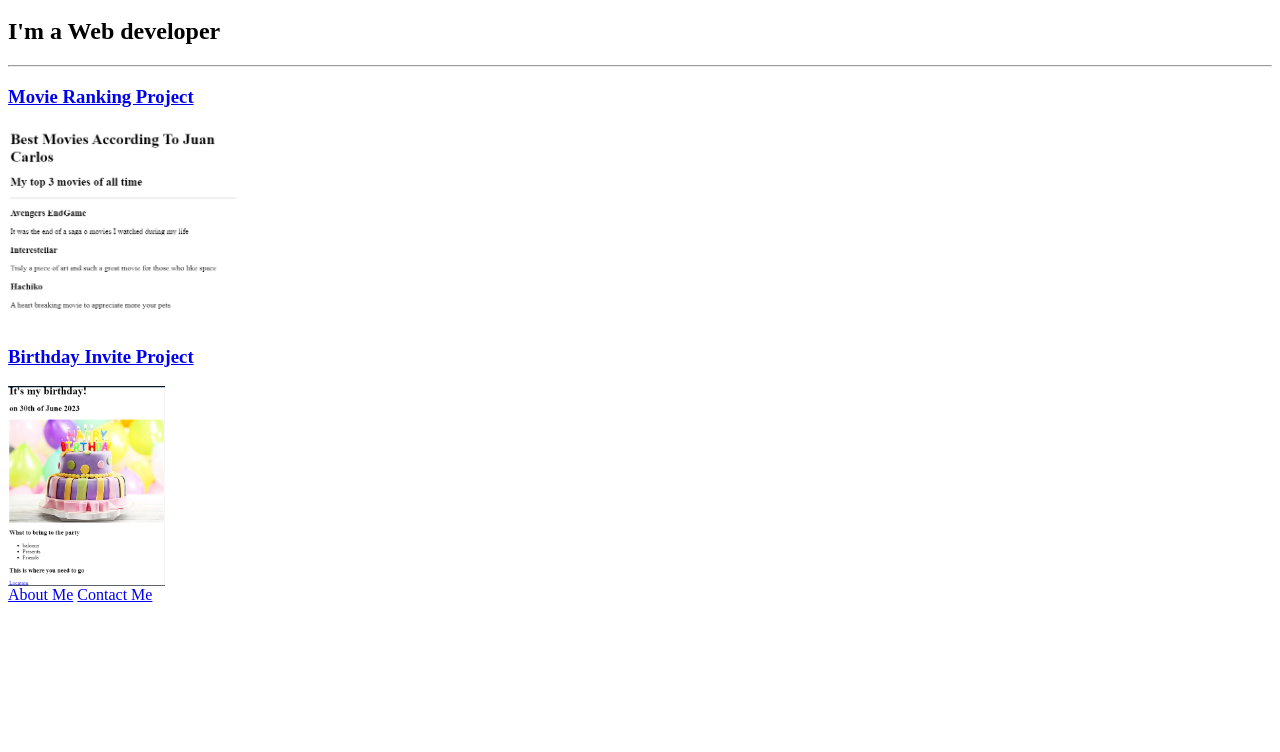
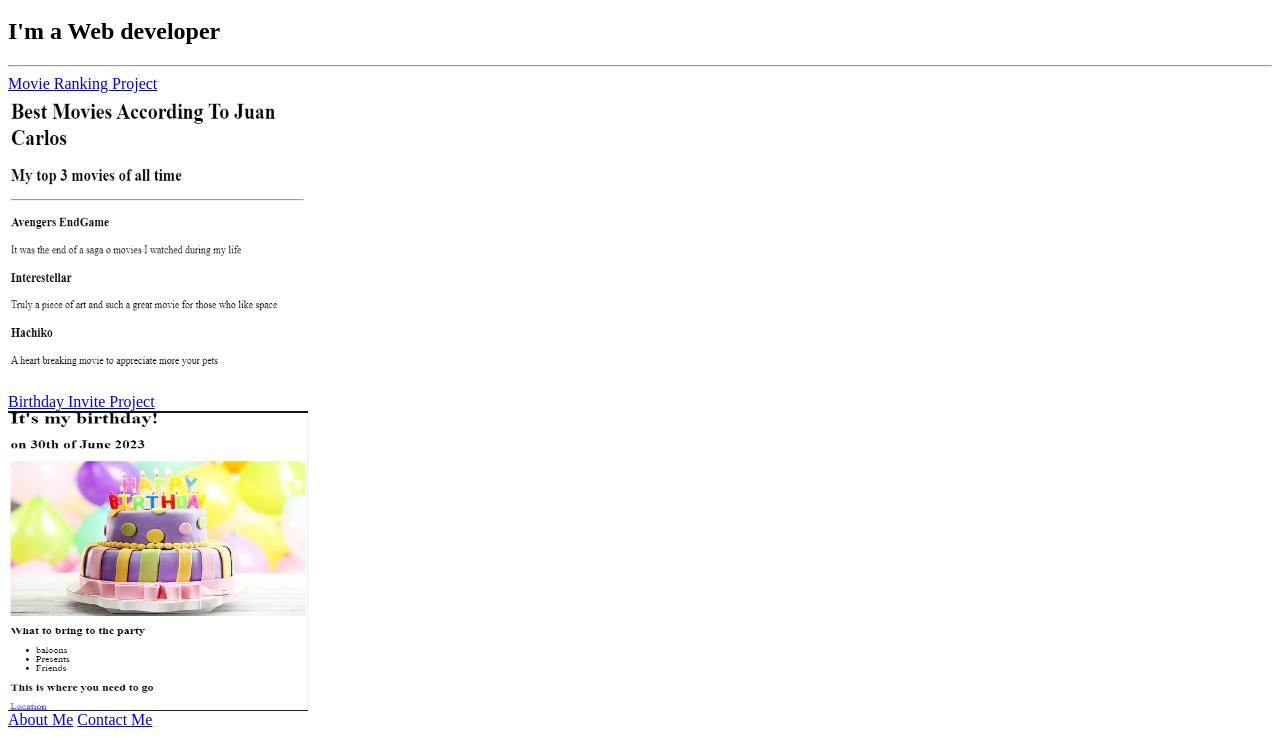
Before and after one commit to JCCJN04/portafolio, a plain HTML site: page index.html in a window 1280 px wide. Shown: the part 48-800 px from the top of the page. Drawn offline with Linux system fonts and the light colour scheme.

Commit message:
Update index.html

```diff
--- a/index.html
+++ b/index.html
@@ -9,12 +9,16 @@
     <h2>I'm a Web developer</h2>
     <hr/>
 <!-- TODO 2: Add Your previous projects' HTML into the public folder -->
-<h3><a href="./public/movie-ranking.html">Movie Ranking Project</a></h3>
-  <img src="./assets/images/movie-ranking.png" height="200" alt="movie ranking project preview"/>
-  <h3><a href="./public/birthday-invite.html">Birthday Invite Project</a></h3>
-  <img src="./assets/images/birthday-invite.png" height="200" alt="birthday invite project preview"/>
+<a href="./public/movie-ranking.html">Movie Ranking Project</a>
 <br>
-<a href="/curso_UDEMY/4.3 HTML Porfolio Project/public/about.html">About Me</a>
-<a href="/curso_UDEMY/4.3 HTML Porfolio Project/public/contact.html">Contact Me</a>
+<img src="./assets/images/movie-ranking.png" alt="Movie Ranking Project photo" width="300" height="300">
+<br>
+<a href="./public/birthday-invite.html">Birthday Invite Project</a>
+<br>
+<img src="./assets/images/birthday-invite.png" alt="birthday invite Project photo" width="300" height="300">
+<br>
+<a href="./public/about.html">About Me</a>
+<a href="./public/contact.html">Contact Me</a>
+
 </body>
 </html>
```
